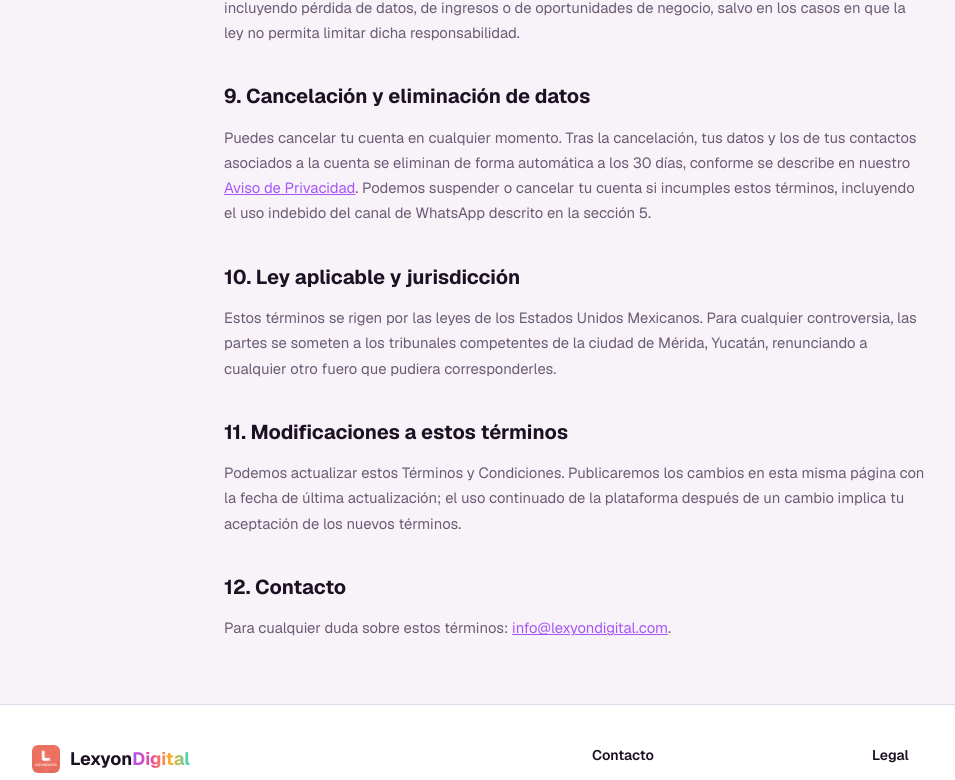
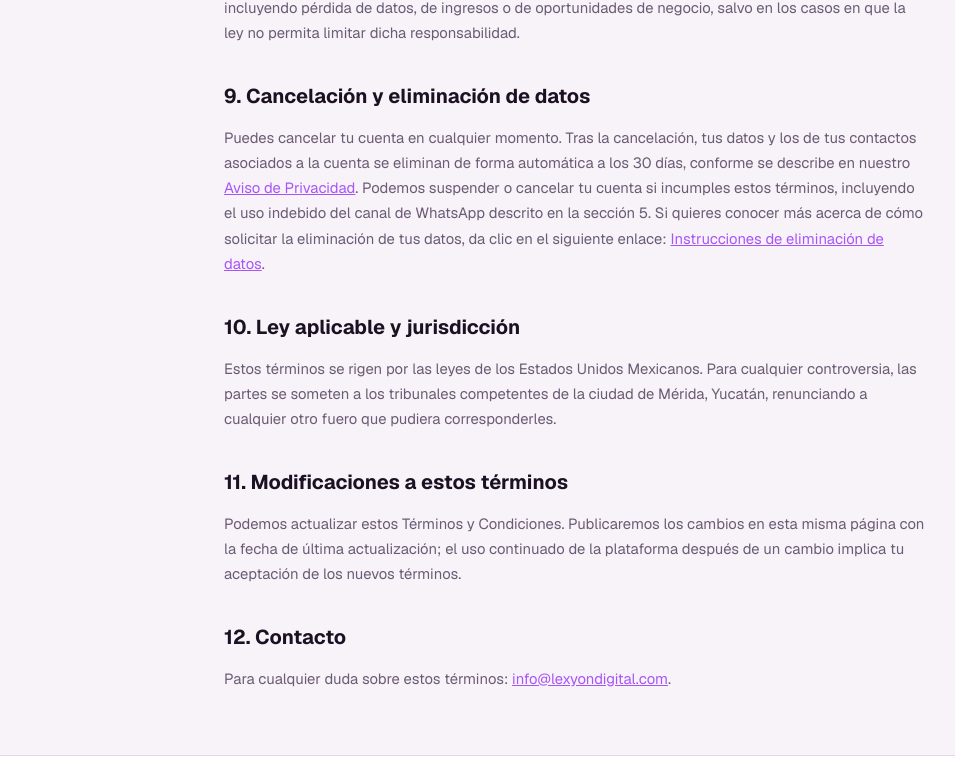
Before and after one commit to lexyondigital-boop/lexyondigital-web, a Next.js app: page /terminos in a window 1280 px wide. Shown: the part 2197-2977 px from the top of the page, without its empty margins (64-1019 px from the left). Built offline with nearby package versions, Linux system fonts and the light colour scheme.

Commit message:
Términos §9: enlace a las instrucciones de eliminación de datos
Mismo enlace que ya se agregó en Privacidad §7, para que la sección de
cancelación y eliminación de datos de Términos y Condiciones también
apunte a las instrucciones accionables.

```diff
--- a/src/app/(site)/terminos/page.tsx
+++ b/src/app/(site)/terminos/page.tsx
@@ -105,7 +105,12 @@ export default function TerminosPage() {
         Puedes cancelar tu cuenta en cualquier momento. Tras la cancelación, tus datos y los de tus contactos
         asociados a la cuenta se eliminan de forma automática a los 30 días, conforme se describe en nuestro{" "}
         <a href="/privacidad">Aviso de Privacidad</a>. Podemos suspender o cancelar tu cuenta si incumples
-        estos términos, incluyendo el uso indebido del canal de WhatsApp descrito en la sección 5.
+        estos términos, incluyendo el uso indebido del canal de WhatsApp descrito en la sección 5. Si quieres
+        conocer más acerca de cómo solicitar la eliminación de tus datos, da clic en el siguiente enlace:{" "}
+        <a href="https://app.lexyondigital.com.mx/eliminacion-de-datos" target="_blank" rel="noreferrer">
+          Instrucciones de eliminación de datos
+        </a>
+        .
       </p>
 
       <h2>10. Ley aplicable y jurisdicción</h2>
```
